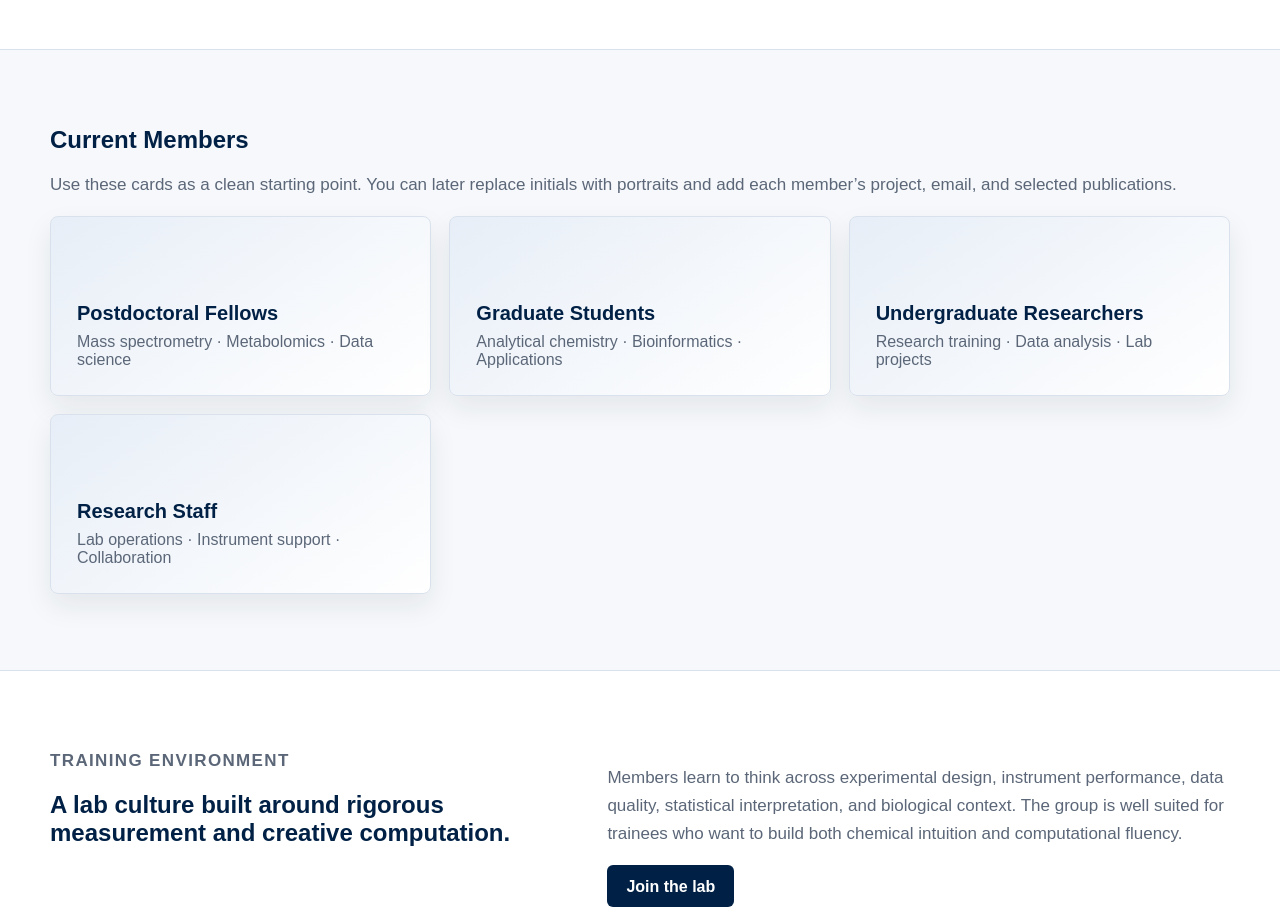
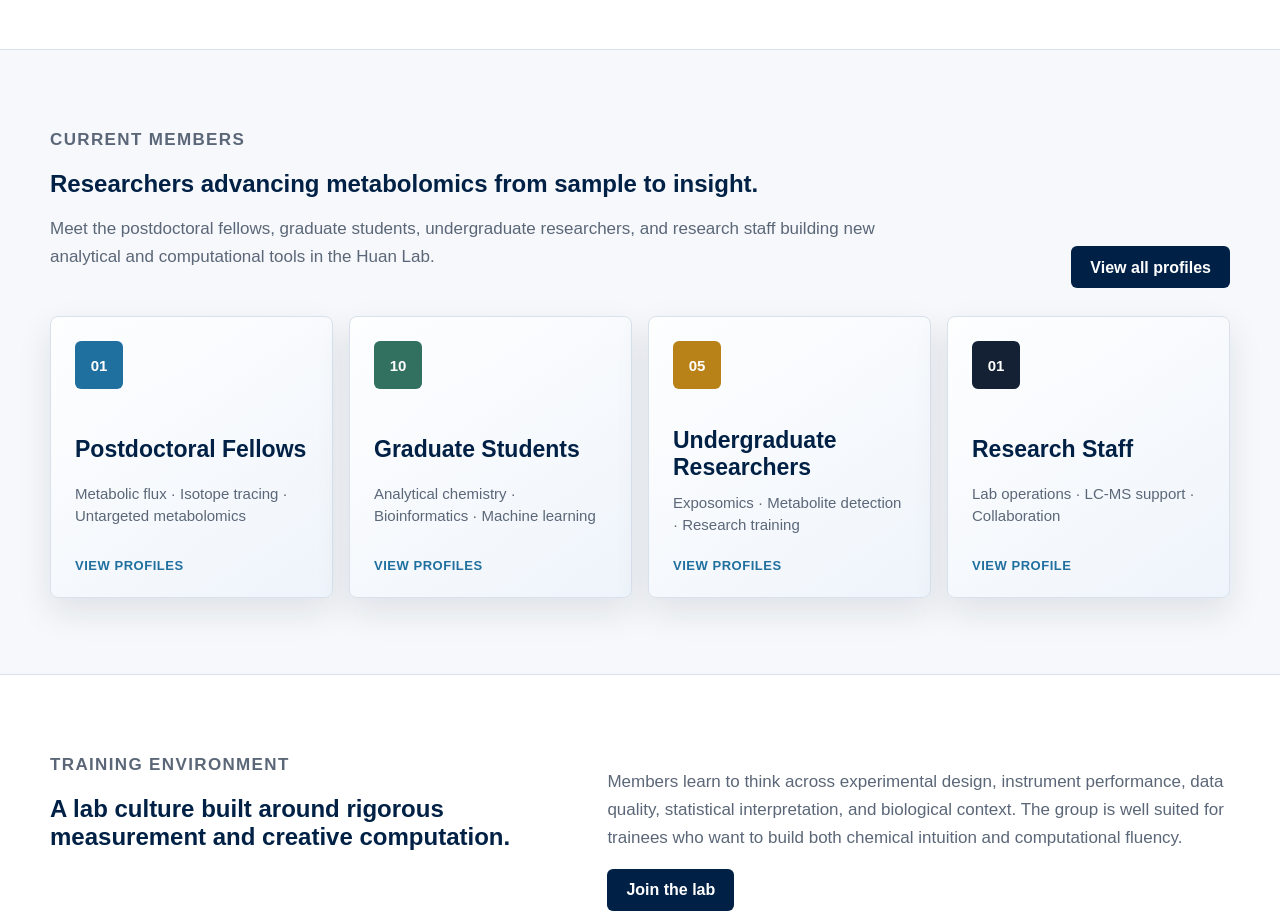
Before and after one commit to HuanLab/taohuan.github.io, a plain HTML site: page people.html in a window 1280 px wide. Shown: the part 880-1803 px from the top of the page. Drawn offline with Linux system fonts and the light colour scheme.

Commit message:
Add files via upload

```diff
--- a/people.html
+++ b/people.html
@@ -45,15 +45,39 @@
 
     <section class="page-section page-section--soft" id="postdocs">
       <div class="hl-wrap">
-        <div class="section-heading">
-          <h2>Current Members</h2>
-          <p>Use these cards as a clean starting point. You can later replace initials with portraits and add each member’s project, email, and selected publications.</p>
+        <div class="section-heading section-heading--with-action">
+          <div>
+            <p class="hl-eyebrow hl-eyebrow--dark">Current members</p>
+            <h2>Researchers advancing metabolomics from sample to insight.</h2>
+            <p>Meet the postdoctoral fellows, graduate students, undergraduate researchers, and research staff building new analytical and computational tools in the Huan Lab.</p>
+          </div>
+          <a class="hl-button" href="current-members.html">View all profiles</a>
         </div>
         <div class="people-card-grid">
-          <a class="person-card" href="current-members.html#postdocs"><strong>Postdoctoral Fellows</strong><span>Mass spectrometry · Metabolomics · Data science</span></a>
-          <a class="person-card" id="graduate-students" href="current-members.html#graduate-students"><strong>Graduate Students</strong><span>Analytical chemistry · Bioinformatics · Applications</span></a>
-          <a class="person-card" id="undergraduates" href="current-members.html#undergraduates"><strong>Undergraduate Researchers</strong><span>Research training · Data analysis · Lab projects</span></a>
-          <a class="person-card" id="staff" href="current-members.html#staff"><strong>Research Staff</strong><span>Lab operations · Instrument support · Collaboration</span></a>
+          <a class="person-card person-card--postdoc" href="current-members.html#postdocs">
+            <em>01</em>
+            <strong>Postdoctoral Fellows</strong>
+            <span>Metabolic flux · Isotope tracing · Untargeted metabolomics</span>
+            <small>View profiles</small>
+          </a>
+          <a class="person-card person-card--grad" id="graduate-students" href="current-members.html#graduate-students">
+            <em>10</em>
+            <strong>Graduate Students</strong>
+            <span>Analytical chemistry · Bioinformatics · Machine learning</span>
+            <small>View profiles</small>
+          </a>
+          <a class="person-card person-card--undergrad" id="undergraduates" href="current-members.html#undergraduates">
+            <em>05</em>
+            <strong>Undergraduate Researchers</strong>
+            <span>Exposomics · Metabolite detection · Research training</span>
+            <small>View profiles</small>
+          </a>
+          <a class="person-card person-card--staff" id="staff" href="current-members.html#staff">
+            <em>01</em>
+            <strong>Research Staff</strong>
+            <span>Lab operations · LC-MS support · Collaboration</span>
+            <small>View profile</small>
+          </a>
         </div>
       </div>
     </section>
--- a/style.css
+++ b/style.css
@@ -753,22 +753,102 @@ a {
   gap: 18px;
 }
 
+.people-card-grid {
+  grid-template-columns: repeat(4, minmax(0, 1fr));
+  gap: 16px;
+}
+
 .person-card {
-  min-height: 180px;
+  position: relative;
+  min-height: 250px;
   display: flex;
   flex-direction: column;
-  justify-content: end;
-  background: linear-gradient(145deg, #e7eef7, #fff);
+  justify-content: space-between;
+  overflow: hidden;
+  padding: 24px;
+  border: 1px solid var(--hl-line);
+  border-radius: 8px;
+  background:
+    linear-gradient(145deg, rgba(255, 255, 255, .96), rgba(238, 244, 251, .94)),
+    radial-gradient(circle at 8% 0%, rgba(31, 111, 159, .2), transparent 32%);
+  box-shadow: 0 14px 34px rgba(20, 32, 51, .1);
+  text-decoration: none !important;
+  transition: transform .18s ease, box-shadow .18s ease, border-color .18s ease;
 }
 
 .person-card strong {
+  display: block;
   color: var(--hl-ubc-blue);
-  font-size: 20px;
+  font-size: 23px;
+  line-height: 1.15;
 }
 
 .person-card span {
-  margin-top: 8px;
+  display: block;
+  margin-top: 12px;
   color: var(--hl-muted);
+  font-size: 15px;
+  line-height: 1.45;
+}
+
+.person-card em {
+  width: 48px;
+  height: 48px;
+  display: grid;
+  place-items: center;
+  margin-bottom: 38px;
+  border-radius: 6px;
+  background: var(--hl-ubc-blue);
+  color: #fff;
+  font-size: 15px;
+  font-style: normal;
+  font-weight: 900;
+}
+
+.person-card small {
+  display: inline-flex;
+  align-items: center;
+  margin-top: 22px;
+  color: var(--hl-blue);
+  font-size: 13px;
+  font-weight: 900;
+  letter-spacing: .04em;
+  text-transform: uppercase;
+}
+
+.person-card:hover,
+.person-card:focus {
+  transform: translateY(-4px);
+  border-color: rgba(31, 111, 159, .34);
+  box-shadow: 0 20px 44px rgba(20, 32, 51, .14);
+}
+
+.person-card--postdoc em {
+  background: var(--hl-blue);
+}
+
+.person-card--grad em {
+  background: var(--hl-green);
+}
+
+.person-card--undergrad em {
+  background: var(--hl-gold);
+}
+
+.person-card--staff em {
+  background: var(--hl-ink);
+}
+
+.section-heading--with-action {
+  display: flex;
+  align-items: end;
+  justify-content: space-between;
+  gap: 28px;
+  margin-bottom: 28px;
+}
+
+.section-heading--with-action > div {
+  max-width: 860px;
 }
 
 .publication-list {
@@ -1218,6 +1298,11 @@ a {
   .process-list div {
     grid-template-columns: 1fr;
   }
+
+  .section-heading--with-action {
+    align-items: start;
+    flex-direction: column;
+  }
 }
 
 @media (max-width: 560px) {
```
